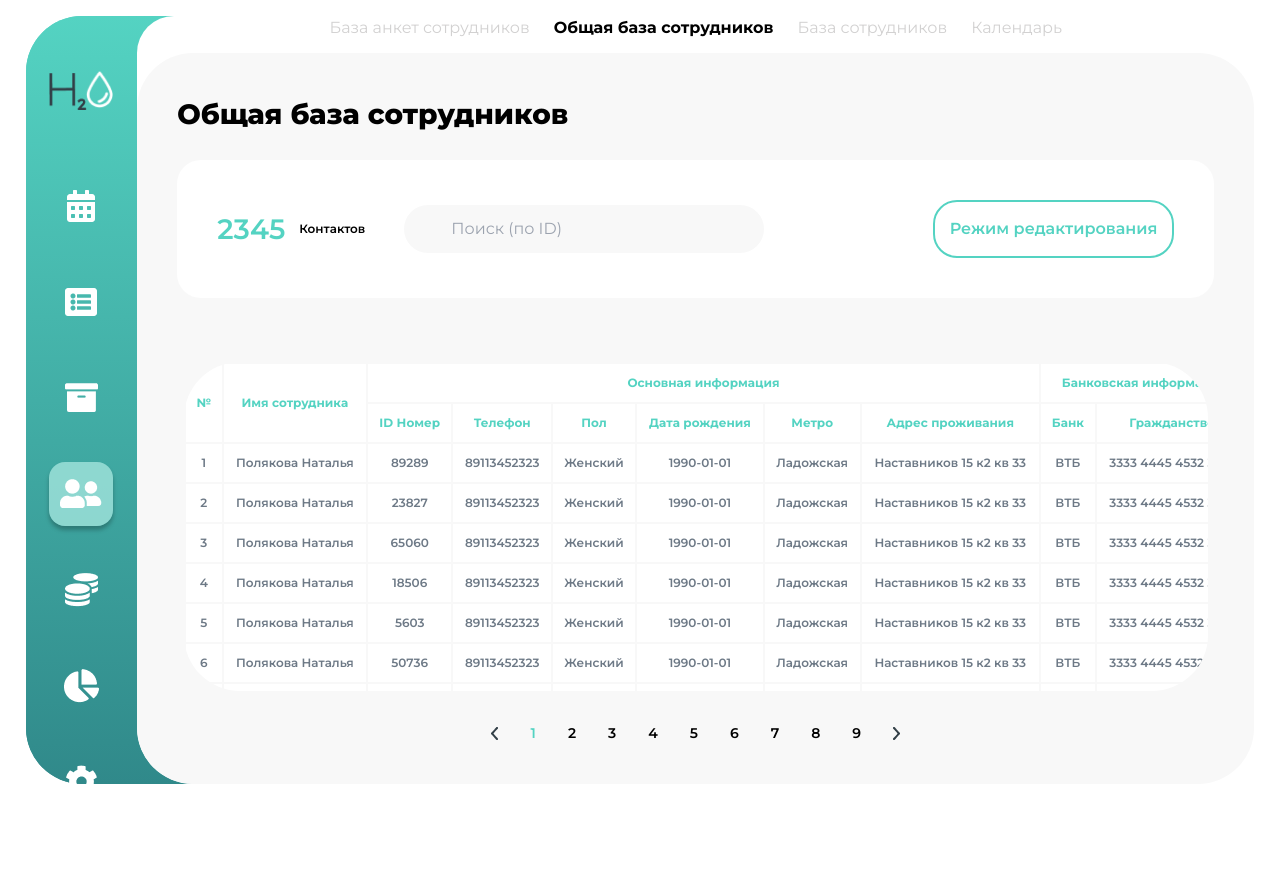
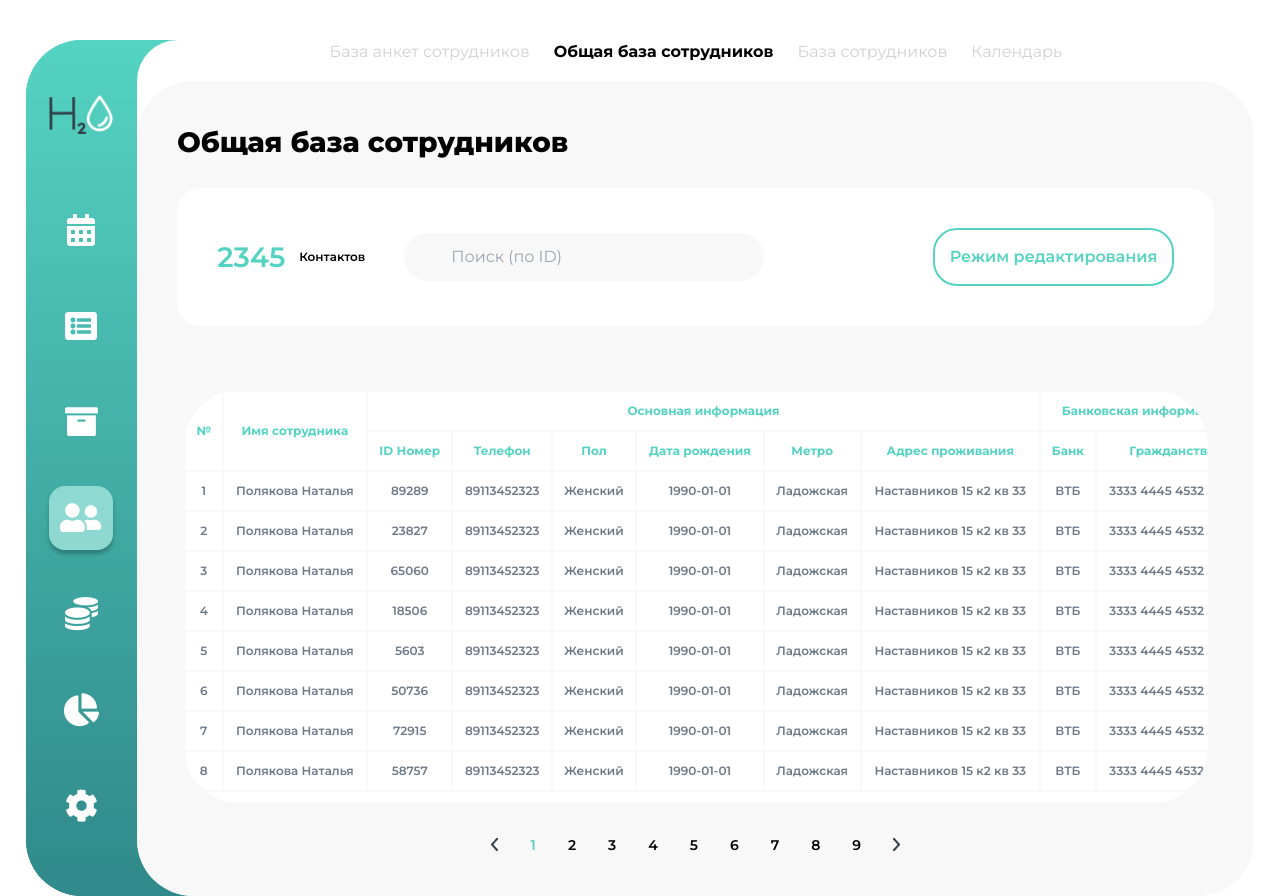
Before and after one commit to sohodoll/h2o, a React (Vite) app: page /full-employees-database in a window 1280 px wide. Before the commit the page ends 814 px from the top, so only its background shows below. Built offline with nearby package versions, Linux system fonts and the light colour scheme.

Commit message:
fix: fix styles

```diff
--- a/src/App.tsx
+++ b/src/App.tsx
@@ -5,7 +5,7 @@ import { BrowserRouter as Router } from 'react-router-dom';
 function App() {
   return (
     <Router>
-      <div className="absolute inset-0 grid m-auto justify-center w-[96%] h-[96vh] wrapper">
+      <div className="grid m-auto mt-10 justify-center w-[96%] h-full wrapper">
         <Header />
         <Main />
         <Navbar />
```
